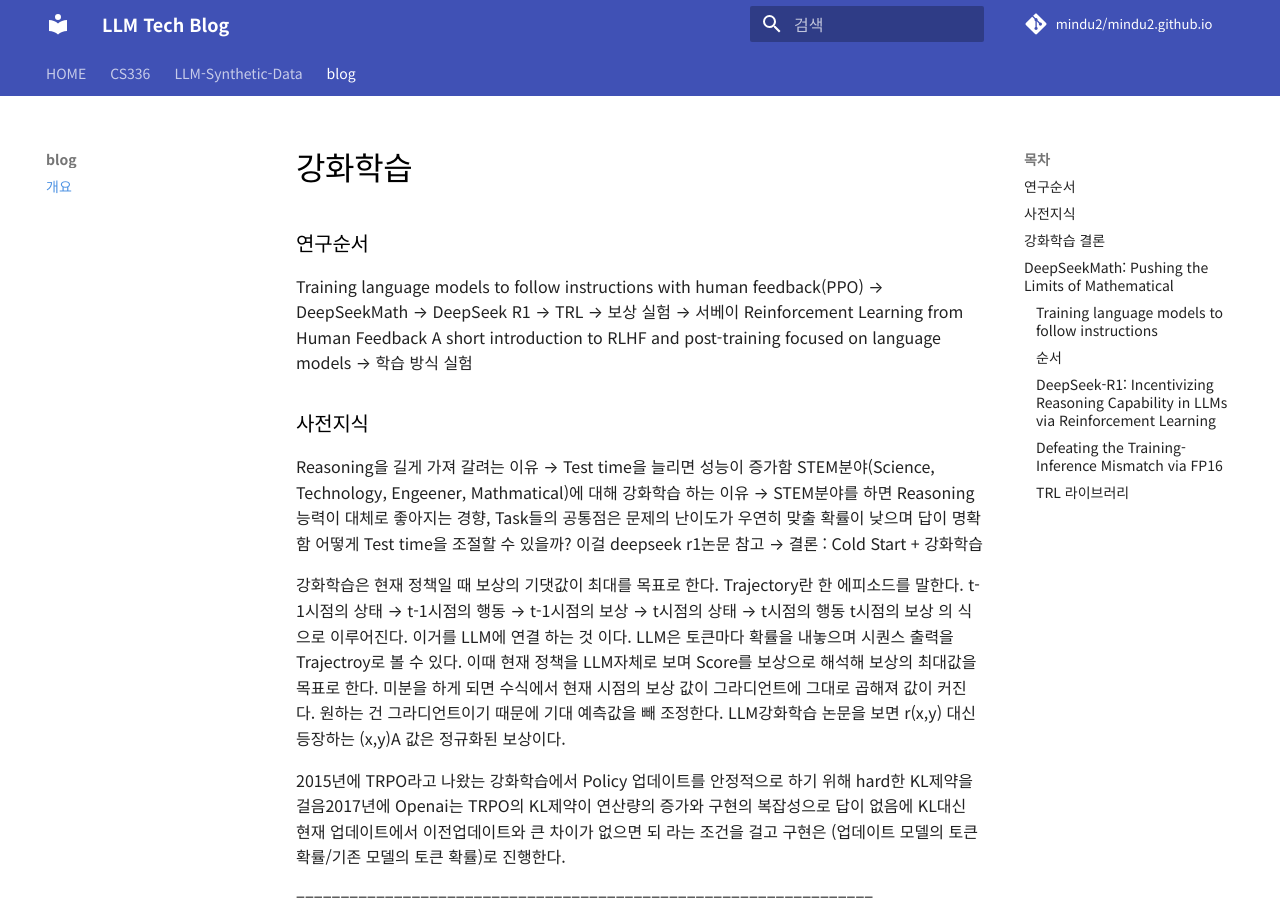
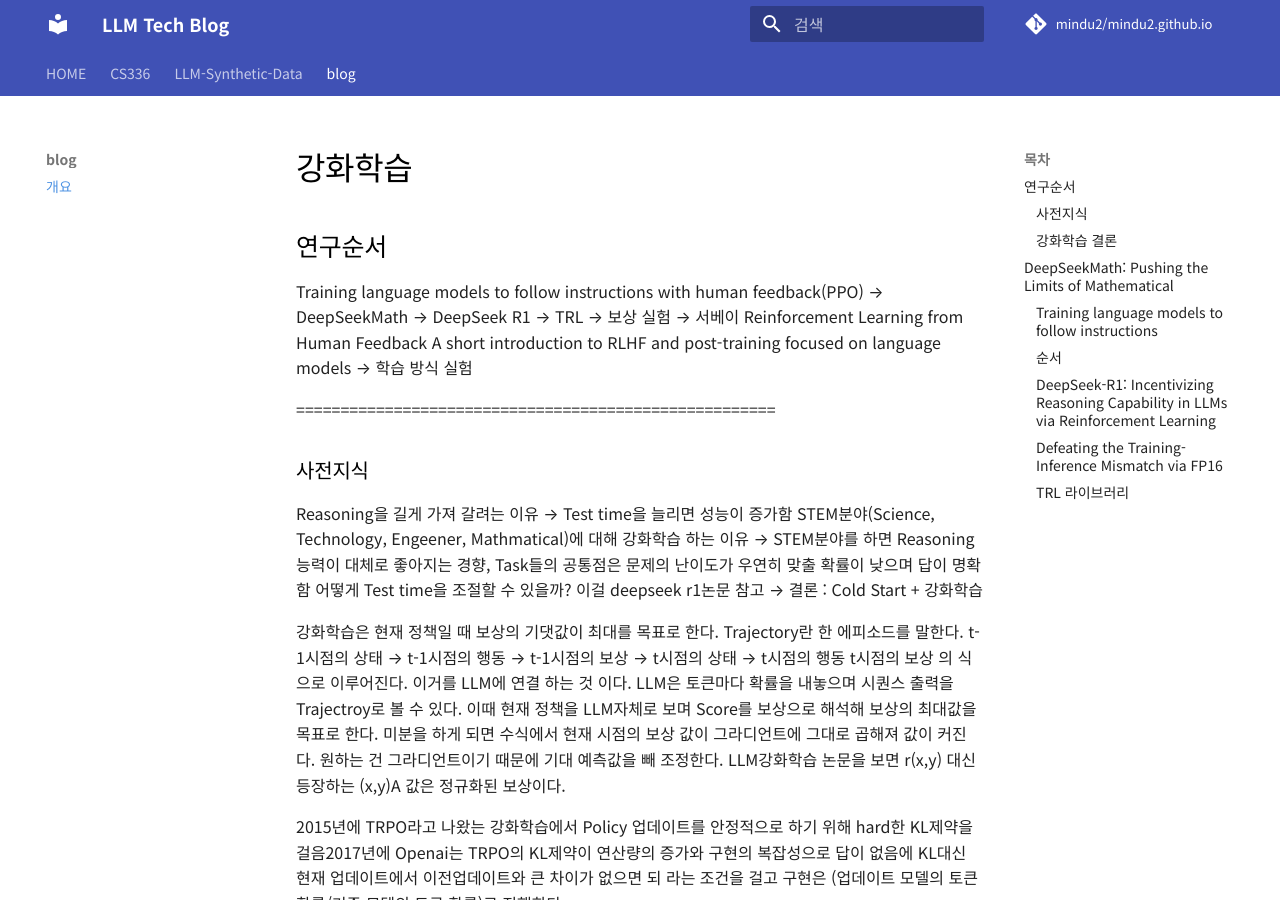
Before and after one commit to mindu2/mindu2.github.io, an MkDocs documentation site: the page built from docs/blog/index.md, in a window 1280 px wide and 900 px high. Built offline with MkDocs 1.6.1 and Material for MkDocs 9.7.7, drawn with Linux system fonts in a browser that asks for light colours; comment, search, counter and statistics services are not loaded.

```diff
--- a/docs/blog/index.md
+++ b/docs/blog/index.md
@@ -1,9 +1,13 @@
 # 강화학습
 
-### 연구순서
+
+## 연구순서
+
 
 Training language models to follow instructions with human feedback(PPO) → DeepSeekMath → DeepSeek R1 → TRL → 보상 실험 → 서베이 Reinforcement Learning from Human Feedback
 A short introduction to RLHF and post-training focused on language models → 학습 방식 실험
+
+======================================================
 
 
 ### 사전지식
@@ -19,7 +23,9 @@ Trajectory란 한 에피소드를 말한다. t-1시점의 상태 → t-1시점
 
 =================================================================
 
+
 ### 강화학습 결론
+
 
 무엇이 더 낫다 라는 데이터만 있으면 됨, KL처럼 큰 변형이 없도록 제한만 있으면 됨
 PPO는 Reward 모델이 필요함, 왜냐하면 Reward 측정용, Value 측정용 둘다 필요
@@ -29,8 +35,10 @@ Deepseek r1은 맞다 틀렸다만 Reward로 주면 되니까 Reward모델도
 
 =================================================================
 
+
 ## DeepSeekMath: Pushing the Limits of Mathematical
 Reasoning in Open Language Models — GRPO
+
 
 fastText-based classifier (Joulin et al.,2016). — 텍스트 분류기
 
@@ -77,6 +85,7 @@ GRPO
 
 =================================================================
 
+
 ### Training language models to follow instructions
 with human feedback — Openai PPO 제안논문
 
@@ -84,7 +93,9 @@ with human feedback — Openai PPO 제안논문
 SFT 13K
 RL 33K
 
+
 ### 순서
+
 
  GPT3 이 있음 → 사람 40명이 SFT데이터 수집 → 수집된 데이터로 GPT3-SFT 16epoch학습 → k=4 로 해서 답변 4개씩 생성 → 사람 40명이 4개의 순서(rank)를 매김 → 이 데이터로 보상 모델 학습 → RLHF학습을 위한 초기화 용 GPT3-SFT를 새로 만들기  (2 epoch, 생성된 SFT데이터 + PT데이터 10%추가) → 이렇게 생성된 GPT3-SFT(앞선 16에폭 SFT랑 다른것으로 16epoch SFT모델은 보상모델을 위한 데이터를 만들기 위해 구운것이다.)에 대해 query를 날리고 생성한 답변에 대해 보상모델이 점수를 측정 → 이 점수로 학습 진행
 
@@ -122,7 +133,9 @@ EMA 0.992 (실제 파라미터 업데이트시 EMA으로 업데이트)
 
 =================================================================
 
+
 ### DeepSeek-R1: Incentivizing Reasoning Capability in LLMs via Reinforcement Learning
+
 
 lr 3e-6
 kl 베타값 : 0.001
@@ -155,7 +168,9 @@ Reward(Reasoning) 하고나서 일반 Instruction 데이터(General) + Preferenc
 
 =================================================================
 
+
 ### Defeating the Training-Inference Mismatch via FP16
+
 
 강화학습할때 bf16대신 fp16 쓰면 그동안 RL할때 문제되었던 부분인 안정적으로 학습 안 되던거 해결되고 성능도 올라 라는데→ 실험 해봐야 함
 
```
